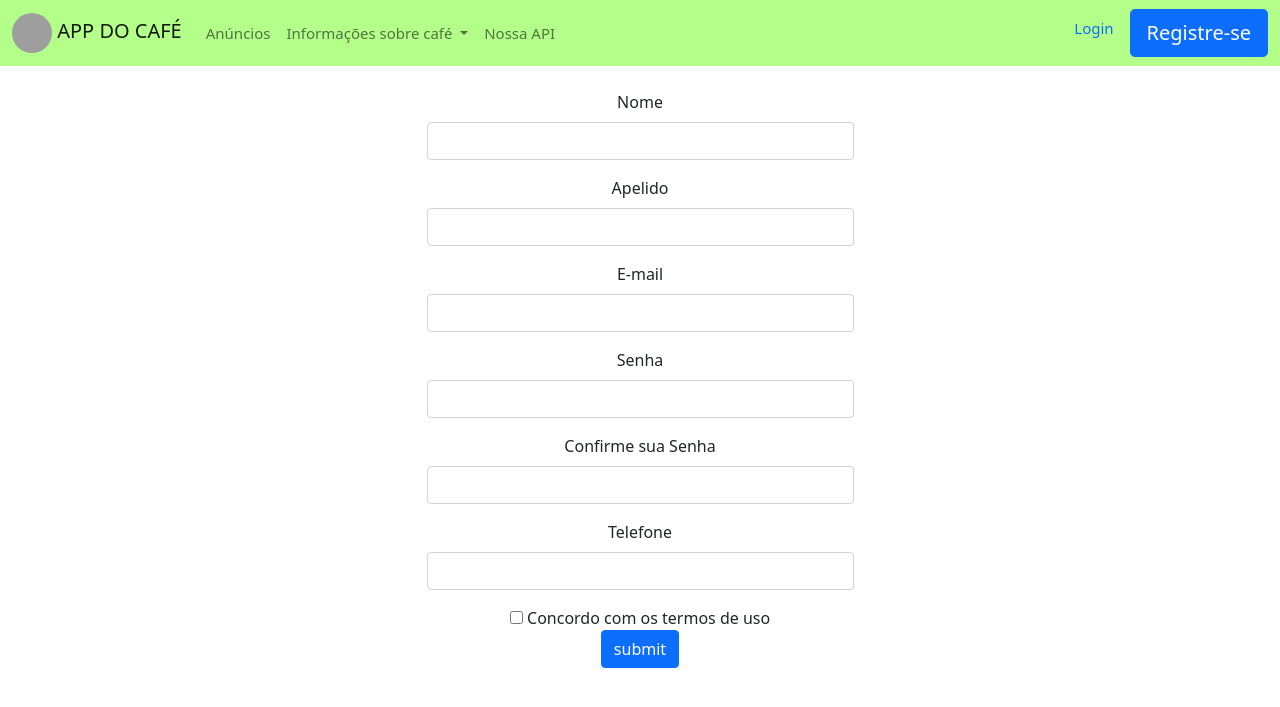
After one commit to VitorBonella/ProjetoIntegrado1-2021-1, a Flask app: page /signup in a window 1280 px wide. The commit adds this page. Shown: the top 707 px of the page. Run offline with Flask 2, Linux system fonts and the light colour scheme; some libraries are stand-ins or nearby versions; grey boxes are pictures that could not be loaded.

Commit message:
Mudanças na áre de login não registrado e criação pagina registro

```diff
--- a/app/controllers/default.py
+++ b/app/controllers/default.py
@@ -1,6 +1,7 @@
 from app import app, db, login_manager
 from flask import render_template, flash, redirect, url_for
 from app.models.login_form import LoginForm
+from app.models.register_form import RegisterForm
 from app.models.user import User
 from flask_login import login_user, logout_user
 from coffe_price_brazil_es import coffee
@@ -16,6 +17,27 @@ def load_user(id_u):
 def index():
     return render_template("index_anonymous.html")
 
+
+@app.route("/register", methods=["GET", "POST"])
+@app.route('/signup', methods=['GET', 'POST'])
+def signup():
+    form = RegisterForm()
+
+    if form.validate_on_submit():
+        new_user = User(
+            username=form.username.data,
+            email=form.email.data,
+            password=form.password.data,
+            name=form.name.data,
+            phone=form.phone.data
+        )
+
+        db.session.add(new_user)
+        db.session.commit()
+
+        return redirect("/")
+        #return '<h1>' + form.username.data + ' ' + form.email.data + ' ' + form.password.data + '</h1>'
+    return render_template('register.html', form=form)
 
 @app.route("/login", methods=["GET", "POST"])
 def login():
--- /dev/null
+++ b/app/models/register_form.py
@@ -0,0 +1,16 @@
+from wtforms import validators
+from wtforms.validators import DataRequired, ValidationError
+from wtforms.fields.html5 import EmailField
+from wtforms import StringField, PasswordField, SubmitField, BooleanField
+from flask_wtf import FlaskForm
+import phonenumbers
+
+class RegisterForm(FlaskForm):
+    name = StringField("name", validators=[DataRequired()])
+    username = StringField("username", validators=[DataRequired()])
+    email = EmailField('email', [validators.DataRequired(), validators.Email()])
+    password = PasswordField("password", [validators.DataRequired()])
+    confirm = PasswordField('Repeat Password', [validators.DataRequired(), validators.EqualTo("password", message='Senhas não idênticas')])
+    phone = StringField('phone', validators=[DataRequired()])
+    accept_tos = BooleanField('I accept the TOS', [validators.DataRequired()])
+    submit = SubmitField('submit')
--- a/app/templates/base.html
+++ b/app/templates/base.html
@@ -12,7 +12,7 @@
 </head>
 <body>
 
-<nav class="navbar navbar-expand-lg navbar-light" style="background-color: #B4FF8A;">
+<nav class="navbar navbar-expand-lg navbar-light" style="background-color: #B4FF8A; font-size: 15px !important;">
   <div class="container-fluid">
     <a class="navbar-brand nav-item" href="index">
       <img src="https://images.vexels.com/media/users/3/185520/isolated/preview/aae89bde5310bbc00a8f077465bfb22f-grao-de-cafe-marrom.png" width="40" height="40" class="rounded-circle">
@@ -43,24 +43,26 @@
           <a class="nav-link" href="sobreAPI">Nossa API</a>
         </li>
       </ul>
-      <ul class="navbar-nav mb-lg-0">
+      <ul class="nav mb-lg-0">
+        {% if current_user.is_authenticated %}
         <li class="nav-item dropdown">
-          <a class="nav-link" href="#" id="navbarDropdown2" role="button" data-bs-toggle="dropdown" aria-expanded="false">
+          <a class="nav-link" href="#" id="navbarDropdown" role="button" data-bs-toggle="dropdown" aria-expanded="false">
             <img src="https://s3.eu-central-1.amazonaws.com/bootstrapbaymisc/blog/24_days_bootstrap/fox.jpg" width="40" height="40" class="rounded-circle">
           </a>
-          {% if current_user.is_authenticated %}
           <ul class="dropdown-menu dropdown-menu-end" aria-labelledby="navbarDropdown2">
-            <li><a class="dropdown-item" href="#">Dashboard</a></li>
-            <li><a class="dropdown-item" href="#">Edit Profile</a></li>
-            <li><a class="dropdown-item" href="logout">Log Out</a></li>
+          <li><a class="dropdown-item" href="#">Dashboard</a></li>
+          <li><a class="dropdown-item" href="#">Edit Profile</a></li>
+          <li><a class="dropdown-item" href="logout">Log Out</a></li>
           </ul>
-          {% else %}
-          <ul class="dropdown-menu dropdown-menu-end" aria-labelledby="navbarDropdown2">
-            <li><a class="dropdown-item" href="login">Login</a></li>
-            <li><a class="dropdown-item" href=#>Registre-se</a></li>
-          </ul>
-          {% endif %}
         </li>
+        {% else %}
+        <li class="nav-item">
+          <a class="nav-link" href="login">Login</a>
+        </li>
+        <li>
+          <a type="button" class="btn btn-primary btn-lg" href="register">Registre-se</a>
+        </li>
+        {% endif %}
       </ul>
     </div>
   </div>
--- /dev/null
+++ b/app/templates/register.html
@@ -0,0 +1,54 @@
+{% extends 'base.html' %}
+
+{% block title %} {{ super() }} - Login {% endblock %}
+
+{% block content %}
+<div class="container">
+ <div class="row justify-content-center">
+  <div class="col-xl-5 col-lg-6 col-md-8 col-sm-10 mx-auto text-center form p-4">
+<form action="" method="POST">
+    {{form.csrf_token}}
+    <div class="mb-3">
+        <label class="form-label">Nome</label>
+            {{form.name(class="form-control")}}
+    </div>
+    <div class="mb-3">
+        <label class="form-label">Apelido</label>
+            {{form.username(class="form-control")}}
+    </div>
+    <div class="mb-3">
+        <label  class="form-label">E-mail</label>
+            {{form.email(class="form-control")}}
+    </div>
+    <div class="mb-3">
+        <label  class="form-label">Senha</label>
+            {{form.password(class="form-control")}}
+    </div>
+    <div class="mb-3">
+        <label  class="form-label">Confirme sua Senha</label>
+            {{form.confirm(class="form-control")}}
+        {%if form.errors.confirm %}
+            <div class="alert alert-danger" role="alert">
+                <ul class="nav mb-lg-0">
+                    {% for e in form.errors.confirm%}
+                    <li>{{e}}</li>
+                    {% endfor %}
+                </ul>
+            </div>
+        {% endif %}
+    </div>
+    <div class="mb-3">
+        <label  class="form-label">Telefone</label>
+            {{form.phone(class="form-control")}}
+    </div>
+
+    <div class="col-12">
+        {{form.accept_tos}}
+        <label class="form-check-label" >Concordo com os termos de uso</label>
+    </div>
+    {{form.submit(class="btn btn-primary")}}
+</form>
+  </div>
+ </div>
+</div>
+{% endblock %}
```
Also changed, not shown: app/templates/index_anonymous.html (+13 -10 lines), app/data.db.
